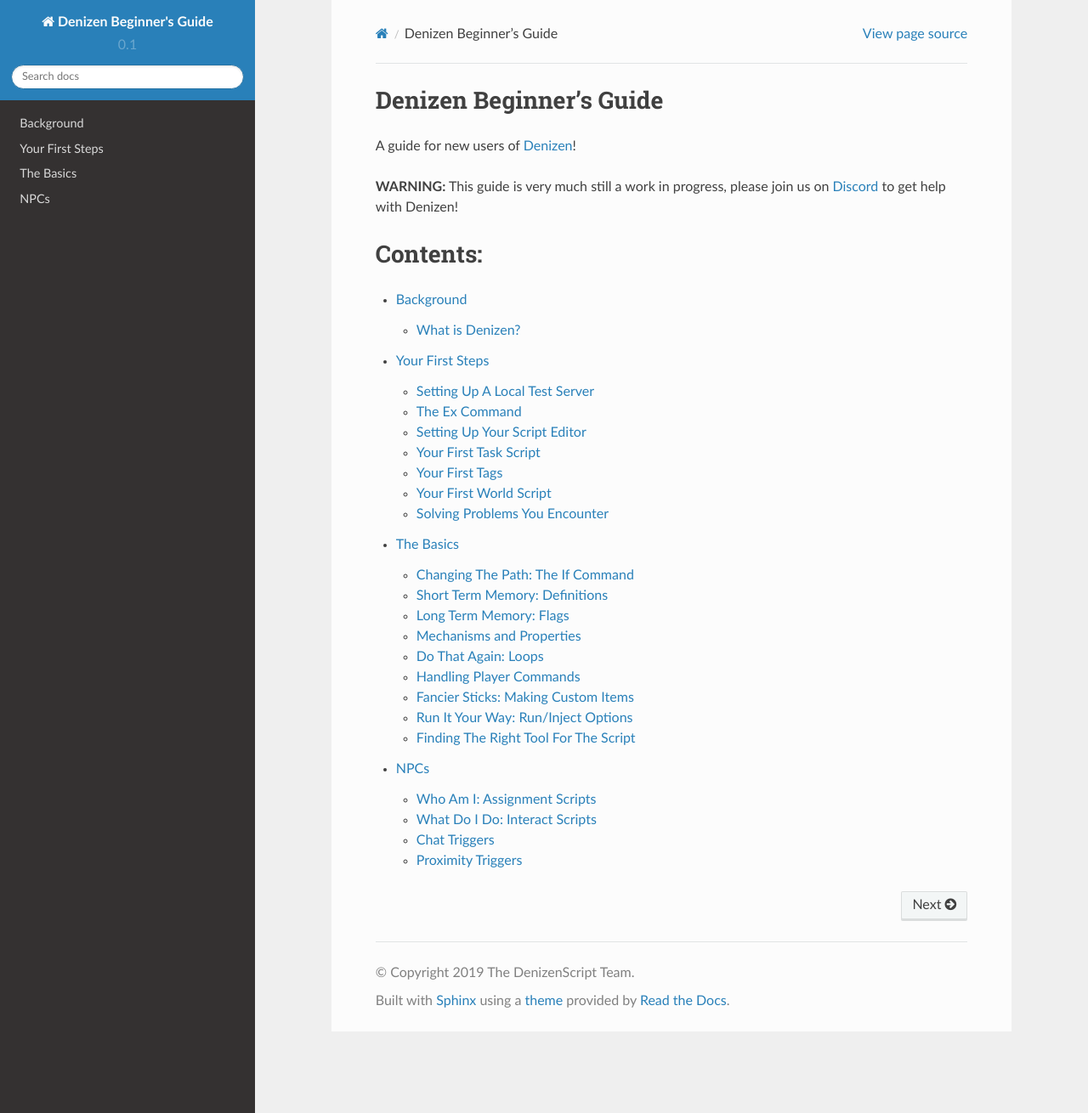
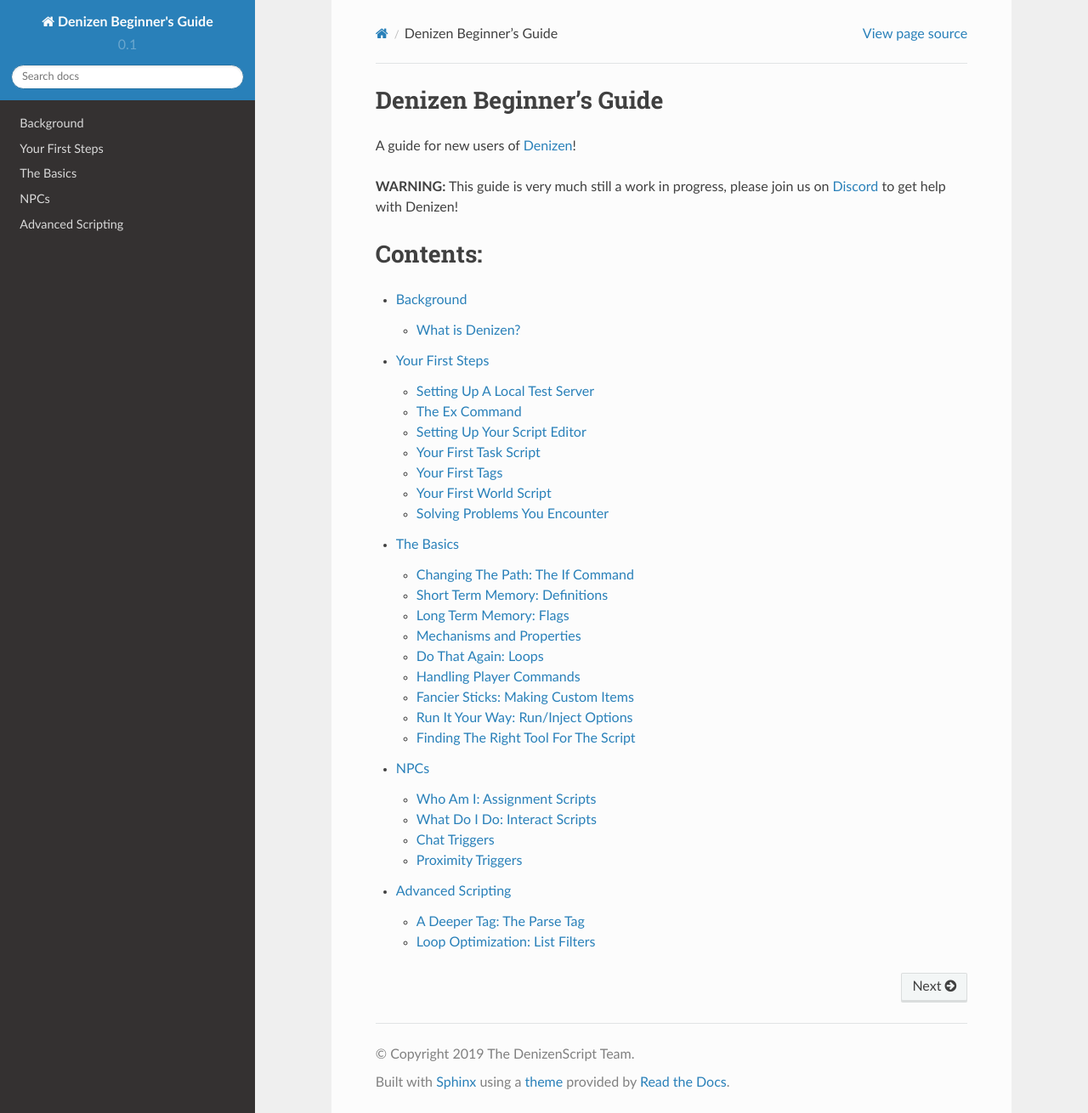
Before and after one commit to DenizenScript/Denizen-Beginners-Guide, a Sphinx documentation site: the page built from source/index.md, in a window 1280 px wide and 1310 px high. Shown: the whole window at 85% size. Built offline with Sphinx 7.4.7 and the Read the Docs theme 2.0.0, drawn with Linux system fonts in a browser that asks for light colours.

Commit message:
the advanced section

````diff
--- /dev/null
+++ b/source/guides/advanced/index.md
@@ -0,0 +1,12 @@
+Advanced Scripting
+------------------
+
+**TODO: Warning about learning the basics before opening this section.**
+
+``` toctree::
+    :maxdepth: 1
+    :titlesonly:
+
+    parse-tag
+    list-filters
+```
--- /dev/null
+++ b/source/guides/advanced/parse-tag.md
@@ -0,0 +1,4 @@
+A Deeper Tag: The Parse Tag
+-----------------------------------------
+
+**TODO: Write-up that explains the `<parse:>` tag and when you'd use it.**
--- a/source/index.md
+++ b/source/index.md
@@ -15,4 +15,5 @@ A guide for new users of [Denizen](https://www.spigotmc.org/resources/denizen.21
     guides/first-steps/index
     guides/basics/index
     guides/npcs/index
+    guides/advanced/index
 ```
````
Also changed, not shown: source/guides/advanced/list-filters.md (added, +4 -0 lines), source/guides/basics/if-command.md (+1 -1 lines).
